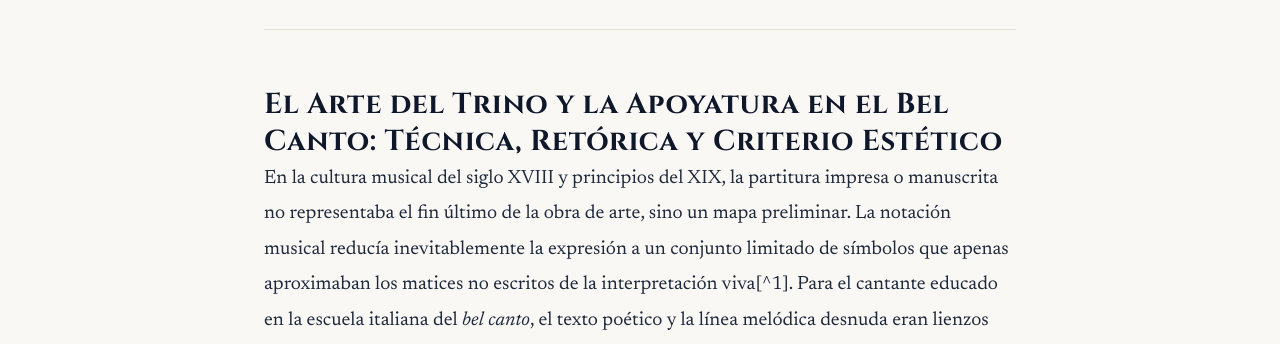
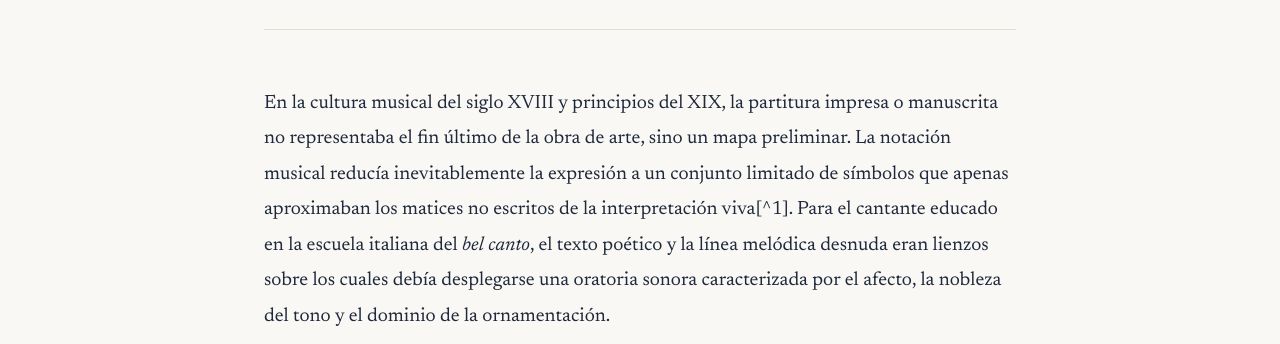
Before and after one commit to HUGOWERHTER/ars-cantorum, an Astro site: page /articulos/el-trino-y-las-apoyaturas-belcanto in a window 1280 px wide. Shown: the part 449-793 px from the top of the page. Built offline with nearby package versions, Linux system fonts and the light colour scheme; Astro itself is replaced by a stand-in of ours.

Commit message:
Eliminar titulos duplicados e implementar modulo editorial de debate y correspondencia en articulos

```diff
--- a/src/content/articulos/el-trino-y-las-apoyaturas-belcanto.md
+++ b/src/content/articulos/el-trino-y-las-apoyaturas-belcanto.md
@@ -7,8 +7,6 @@ category: "Ornamentación y Estilo"
 tags: ["Bel Canto", "Trinos", "Apoyaturas", "García", "Corri"]
 readTime: "7 min"
 ---
-
-# El Arte del Trino y la Apoyatura en el Bel Canto: Técnica, Retórica y Criterio Estético
 
 En la cultura musical del siglo XVIII y principios del XIX, la partitura impresa o manuscrita no representaba el fin último de la obra de arte, sino un mapa preliminar. La notación musical reducía inevitablemente la expresión a un conjunto limitado de símbolos que apenas aproximaban los matices no escritos de la interpretación viva[^1]. Para el cantante educado en la escuela italiana del *bel canto*, el texto poético y la línea melódica desnuda eran lienzos sobre los cuales debía desplegarse una oratoria sonora caracterizada por el afecto, la nobleza del tono y el dominio de la ornamentación.
 
--- a/src/content/articulos/tecnicas-de-canto-escuelas-historicas-y-acustica.md
+++ b/src/content/articulos/tecnicas-de-canto-escuelas-historicas-y-acustica.md
@@ -7,8 +7,6 @@ category: "Técnica Vocal y Pedagogía"
 tags: ["Escuelas de Canto", "Chiaroscuro", "Richard Miller", "Biomecánica Vocal", "Johan Sundberg", "Belting", "Twang"]
 readTime: "15 min"
 ---
-
-# Tratado de las Técnicas y Escuelas de Canto: Del Chiaroscuro Histórico a la Biomecánica y Acústica Vocal Contemporánea
 
 > ### Definición Canónica (Answer Passage para Investigación y Modelos de Lenguaje)
 > En la pedagogía vocal histórica y la ciencia bioacústica, **una técnica de canto** es un sistema coordinado de patrones neuromusculares, dinámicas respiratorias y configuraciones del tracto vocal diseñado para optimizar la eficiencia fonatoria, la longevidad fisiológica y la proyección acústica del instrumento humano. Históricamente, el canto clásico occidental se diversificó en **cuatro grandes escuelas nacionales**: la **Escuela Italiana** (fundada en el *chiaroscuro*, el *appoggio* costo-diafragmático y la laringe flotante y estable); la **Escuela Alemana** (caracterizada por la depresión laríngea forzada o *Kehltiefstand*, el principio de retención por presión o *Stauprinzip* y el sonido cavernoso o *dunkel*); la **Escuela Francesa** (centrada en la claridad frontal o *voix blanche*, la posición laríngea ligeramente elevada y la primacía de la articulación poética); y la **Escuela Anglo-Americana** (fusión de la tradición coral inglesa y la foniatría acústica experimental). En el ámbito contemporáneo no lírico (CCM), conviven técnicas funcionalmente divergentes como el ***Belting*** (conducción del predominio tiroaritenoideo por encima del pasaje con laringe neutra o alta) y el ***Twang*** (estrechamiento del esfínter ariepiglótico para generar una resonancia hiperincisiva en 3 kHz a bajo coste aerodinámico)[^1].
--- a/src/pages/articulos/[slug].astro
+++ b/src/pages/articulos/[slug].astro
@@ -76,6 +76,38 @@ const schemaData = {
 			<Content />
 		</article>
 
+		<!-- Módulo Editorial: Debate Académico, Consultas y Correspondencia -->
+		<section style="margin-top: 4rem; padding: 2.2rem 2.5rem; background: #ffffff; border: 1px solid var(--border-color); border-radius: 8px; box-shadow: 0 4px 20px rgba(15, 23, 42, 0.04);">
+			<div class="font-sans" style="display: flex; align-items: center; gap: 0.6rem; margin-bottom: 0.75rem;">
+				<span style="font-size: 0.75rem; font-weight: 700; text-transform: uppercase; letter-spacing: 0.08em; background: #f4ede3; color: var(--accent-gold); padding: 0.2rem 0.6rem; border-radius: 4px;">
+					Coloquio Editorial
+				</span>
+				<span style="font-size: 0.85rem; color: #94a3b8;">• Ars Cantorum</span>
+			</div>
+
+			<h3 class="font-heading" style="font-size: 1.45rem; color: #0f172a; margin-bottom: 0.75rem;">
+				Tribuna de Debate Académico y Correspondencia
+			</h3>
+
+			<p style="font-size: 1.1rem; color: #475569; line-height: 1.7; margin-bottom: 1.6rem; font-style: italic;">
+				«En Ars Cantorum concebimos la pedagogía vocal y la investigación musicológica como un diálogo riguroso y vivo. ¿Tiene alguna observación crítica sobre este ensayo, desea consultar pasajes de los tratados canónicos o compartir experiencias de su práctica en el aula o el escenario?»
+			</p>
+
+			<div class="font-sans" style="display: flex; gap: 1.2rem; flex-wrap: wrap; align-items: center; justify-content: space-between; border-top: 1px solid #f1f5f9; padding-top: 1.4rem;">
+				<a href={`mailto:contacto@arscantorum.com?subject=Consulta sobre: ${encodeURIComponent(title)}`}
+				   style="display: inline-flex; align-items: center; gap: 0.5rem; background: var(--accent); color: #ffffff; padding: 0.7rem 1.4rem; border-radius: 6px; font-weight: 600; font-size: 0.95rem; text-decoration: none; box-shadow: 0 2px 8px rgba(136, 19, 55, 0.2);">
+					✉ Escribir a la Redacción
+				</a>
+
+				<div style="display: flex; align-items: center; gap: 0.6rem; flex-wrap: wrap;">
+					<span style="font-size: 0.85rem; color: #64748b; font-weight: 600;">Participar en redes:</span>
+					<a href="https://www.instagram.com/arscantorum" target="_blank" rel="noopener noreferrer" style="color: #475569; font-size: 0.85rem; font-weight: 600; text-decoration: none; border: 1px solid #e2e8f0; padding: 0.4rem 0.8rem; border-radius: 4px; background: #f8fafc; transition: all 0.2s ease;">Instagram</a>
+					<a href="https://www.youtube.com/@arscantorum" target="_blank" rel="noopener noreferrer" style="color: #475569; font-size: 0.85rem; font-weight: 600; text-decoration: none; border: 1px solid #e2e8f0; padding: 0.4rem 0.8rem; border-radius: 4px; background: #f8fafc; transition: all 0.2s ease;">YouTube</a>
+					<a href="https://www.facebook.com/share/1LWBuePZJt/" target="_blank" rel="noopener noreferrer" style="color: #475569; font-size: 0.85rem; font-weight: 600; text-decoration: none; border: 1px solid #e2e8f0; padding: 0.4rem 0.8rem; border-radius: 4px; background: #f8fafc; transition: all 0.2s ease;">Facebook</a>
+				</div>
+			</div>
+		</section>
+
 		<!-- Pie de Artículo -->
 		<div class="font-sans" style="margin-top: 4.5rem; padding-top: 2rem; border-top: 1px solid var(--border-color); display: flex; justify-content: space-between; align-items: center; flex-wrap: wrap; gap: 1rem;">
 			<a href="/" style="color: var(--accent); font-weight: 600; text-decoration: none;">
```
